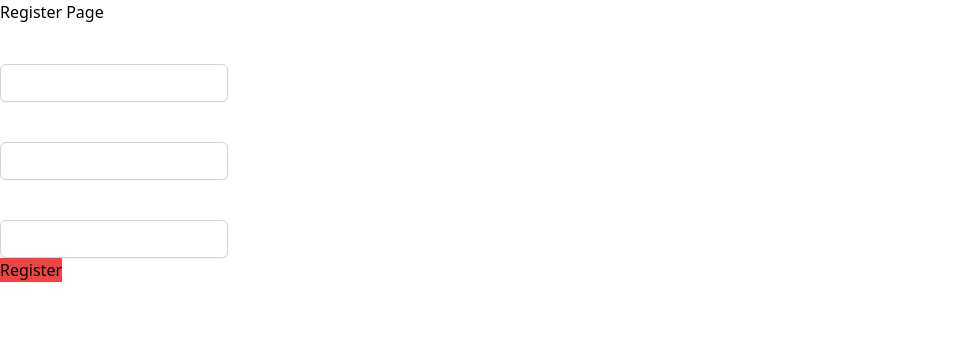
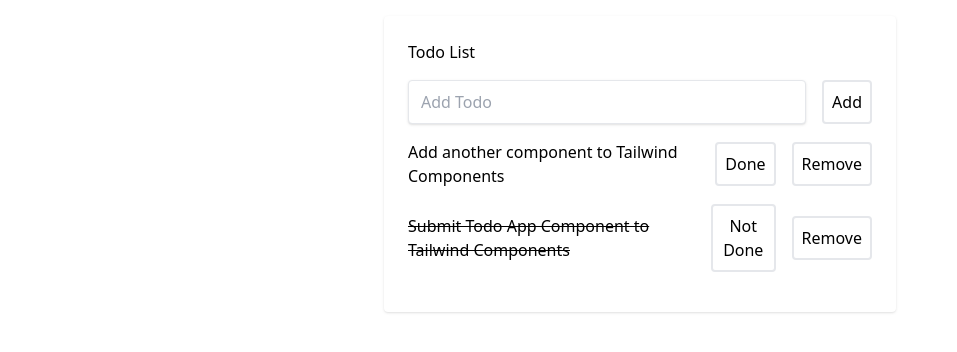
Before and after one commit to manucastelnovo/taller_backend, a Flask app: template templates/index.html in a window 1280 px wide. Shown: the top 352 px of the page, without its empty margins (0-957 px from the left). Run offline with Flask 2, Linux system fonts and the light colour scheme; the template is opened without the code that fills it: values that come from a table or form of the project are taken from there, others are empty; some libraries are stand-ins or nearby versions.

Commit message:
add simple todo template

```diff
--- a/app.py
+++ b/app.py
@@ -63,7 +63,7 @@
         print('comitee la puta madre')
         # return redirect(url_for('login'))
         return redirect(url_for('login'))
-    return render_template('index.html',form=form)
+    return render_template('register.html',form=form)
 
 @app.route('/login', methods=['GET','POST'])
 def login():
--- a/templates/index.html
+++ b/templates/index.html
@@ -1,37 +1,67 @@
 <!DOCTYPE html>
-<html lang="en">
+<html>
   <head>
-    <meta charset="UTF-8" />
+    <meta charset="utf-8" />
     <meta http-equiv="X-UA-Compatible" content="IE=edge" />
-    <meta name="viewport" content="width=device-width, initial-scale=1.0" />
-    <title>registro</title>
+    <title></title>
+    <meta name="description" content="" />
+    <meta name="viewport" content="width=device-width, initial-scale=1" />
+    <link rel="stylesheet" href="" />
     <script src="https://cdn.tailwindcss.com"></script>
   </head>
-
   <body>
-    <h1>Register Page</h1>
-
-    <form action="" method="POST">
-      {{ form.hidden_tag() }} {{ form.username(class='t-1 block w-30 px-3 py-2
-      mt-10 bg-white border border-slate-300 rounded-md text-sm shadow-sm
-      placeholder-slate-400 focus:outline-none focus:border-sky-500 focus:ring-1
-      focus:ring-sky-500 disabled:bg-slate-50 disabled:text-slate-500
-      disabled:border-slate-200 disabled:shadow-none invalid:border-pink-500
-      invalid:text-pink-600 focus:invalid:border-pink-500
-      focus:invalid:ring-pink-500') }} {{ form.email(class='t-1 block w-f30 px-3
-      mt-10 py-2 bg-white border border-slate-300 rounded-md text-sm shadow-sm
-      placeholder-slate-400 focus:outline-none focus:border-sky-500 focus:ring-1
-      focus:ring-sky-500 disabled:bg-slate-50 disabled:text-slate-500
-      disabled:border-slate-200 disabled:shadow-none invalid:border-pink-500
-      invalid:text-pink-600 focus:invalid:border-pink-500
-      focus:invalid:ring-pink-500') }} {{ form.password(class='t-1 block w-30
-      mt-10 px-3 py-2 bg-white border border-slate-300 rounded-md text-sm
-      shadow-sm placeholder-slate-400 focus:outline-none focus:border-sky-500
-      focus:ring-1 focus:ring-sky-500 disabled:bg-slate-50
-      disabled:text-slate-500 disabled:border-slate-200 disabled:shadow-none
-      invalid:border-pink-500 invalid:text-pink-600
-      focus:invalid:border-pink-500 focus:invalid:ring-pink-500') }} {{
-      form.submit(class='bg-red-500') }}
-    </form>
+    <!-- component -->
+    <div
+      class="h-100 w-full flex items-center justify-center bg-teal-lightest font-sans"
+    >
+      <div class="bg-white rounded shadow p-6 m-4 w-full lg:w-3/4 lg:max-w-lg">
+        <div class="mb-4">
+          <h1 class="text-grey-darkest">Todo List</h1>
+          <div class="flex mt-4">
+            <input
+              class="shadow appearance-none border rounded w-full py-2 px-3 mr-4 text-grey-darker"
+              placeholder="Add Todo"
+            />
+            <button
+              class="flex-no-shrink p-2 border-2 rounded text-teal border-teal hover:text-white hover:bg-teal"
+            >
+              Add
+            </button>
+          </div>
+        </div>
+        <div>
+          <div class="flex mb-4 items-center">
+            <p class="w-full text-grey-darkest">
+              Add another component to Tailwind Components
+            </p>
+            <button
+              class="flex-no-shrink p-2 ml-4 mr-2 border-2 rounded hover:text-white text-green border-green hover:bg-green"
+            >
+              Done
+            </button>
+            <button
+              class="flex-no-shrink p-2 ml-2 border-2 rounded text-red border-red hover:text-white hover:bg-red"
+            >
+              Remove
+            </button>
+          </div>
+          <div class="flex mb-4 items-center">
+            <p class="w-full line-through text-green">
+              Submit Todo App Component to Tailwind Components
+            </p>
+            <button
+              class="flex-no-shrink p-2 ml-4 mr-2 border-2 rounded hover:text-white text-grey border-grey hover:bg-grey"
+            >
+              Not Done
+            </button>
+            <button
+              class="flex-no-shrink p-2 ml-2 border-2 rounded text-red border-red hover:text-white hover:bg-red"
+            >
+              Remove
+            </button>
+          </div>
+        </div>
+      </div>
+    </div>
   </body>
 </html>
```
Also changed, not shown: templates/register.html (added, +37 -0 lines).
